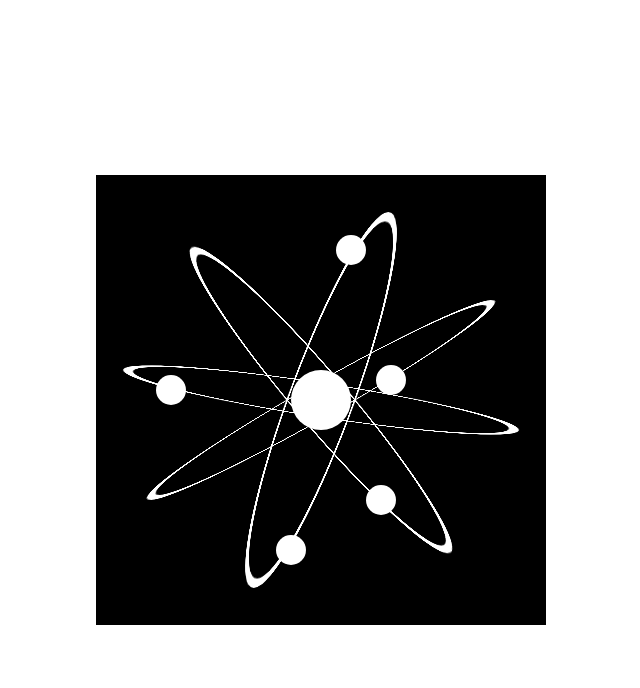
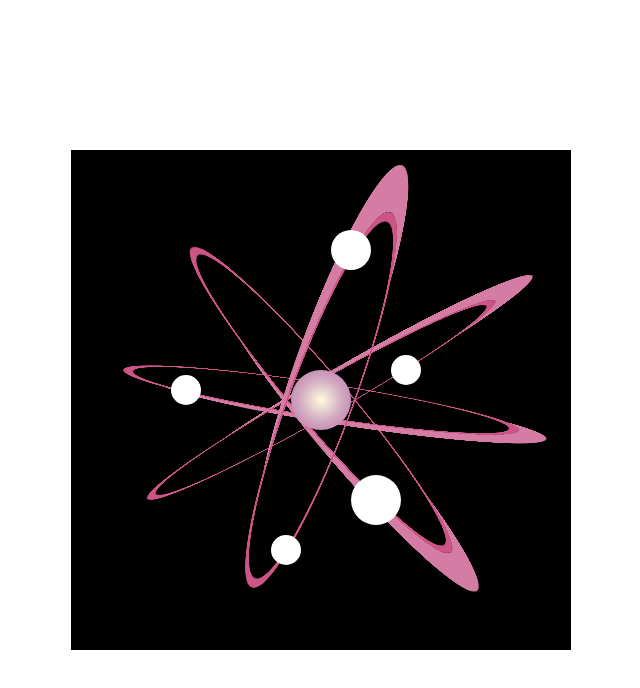
Before and after one commit to kenji1993/AtomoCSS, a plain HTML site: page index.html in a window 1280 px wide. Shown: the whole page, without its empty margins (319-959 px from the left). Drawn offline with Linux system fonts and the light colour scheme.

Commit message:
Agregado de electrones

```diff
--- a/styles.css
+++ b/styles.css
@@ -14,8 +14,8 @@ body {
     align-items: center;
 }
 .atom {
-    width: 45rem;
-    height: 45rem;
+    width: 50rem;
+    height: 50rem;
     background-color: black;
     display: flex;
     justify-content: center;
@@ -24,9 +24,10 @@ body {
 .orbita {
     width: 40rem;
     height: 40rem;
-    border: 1rem solid #fff;
+    border: 1rem solid #cc5486;
     border-radius: 20rem;
     position: absolute;
+    box-shadow: 3rem 5rem #d47ca3;
 }
 .orbita:nth-child(1) {
     transform:  rotateY(100deg) rotateX(40deg);
@@ -41,8 +42,8 @@ body {
     transform: rotateY(100deg) rotateX(160deg);
 }
 .electron {
-    width: 3rem;
-    height: 3rem;
+    width: 5rem;
+    height: 5rem;
     background-color: #fff;
     border-radius: 20rem;
     position: relative;
@@ -50,13 +51,13 @@ body {
     left: 12rem;
 }
 .electron1 {
-    width: 3rem;
-    height: 3rem;
+    width: 4rem;
+    height: 4rem;
     background-color: #fff;
     border-radius: 20rem;
     position: relative;
     top: -15rem;
-    left: 6rem;
+    left: 5rem;
 }
 .electron2 {
     width: 3rem;
@@ -73,7 +74,7 @@ body {
     background-color: #fff;
     border-radius: 20rem;
     position: relative;
-    top: -2rem;
+    top: -3rem;
     left: 4rem;
 }
 .electron4 {
@@ -83,13 +84,15 @@ body {
     border-radius: 20rem;
     position: relative;
     top: 15rem;
-    left: -9rem;
+    left: -11rem;
 }
 .nucleo {
     width: 6rem;
     height: 6rem;
-    background-color: white;
     border-radius: 4rem;
+    position: absolute;
+    background: #d9a7c7;  /* fallback for old browsers */
+    background: -webkit-radial-gradient(#fffcdc, #d1aac3 , #be6da1);  /* Chrome 10-25, Safari 5.1-6 */
+    background: radial-gradient(#fffcdc, #d1aac3 , #be6da1); /* W3C, IE 10+/ Edge, Firefox 16+, Chrome 26+, Opera 12+, Safari 7+ */
 
-    position: absolute;
 }
```
